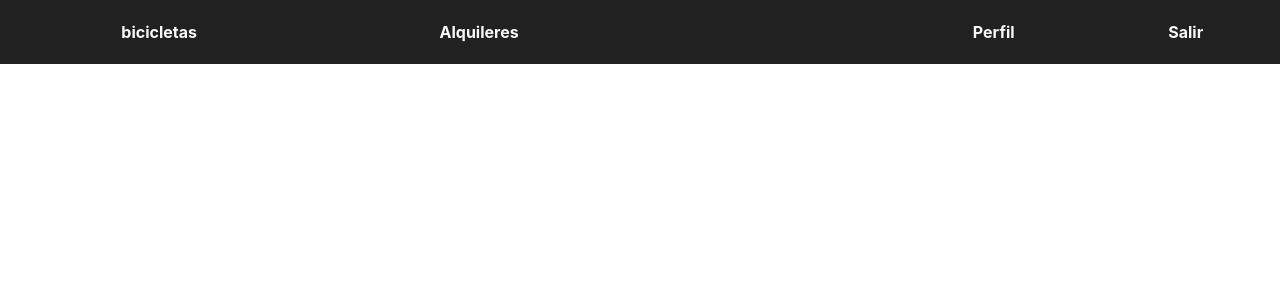
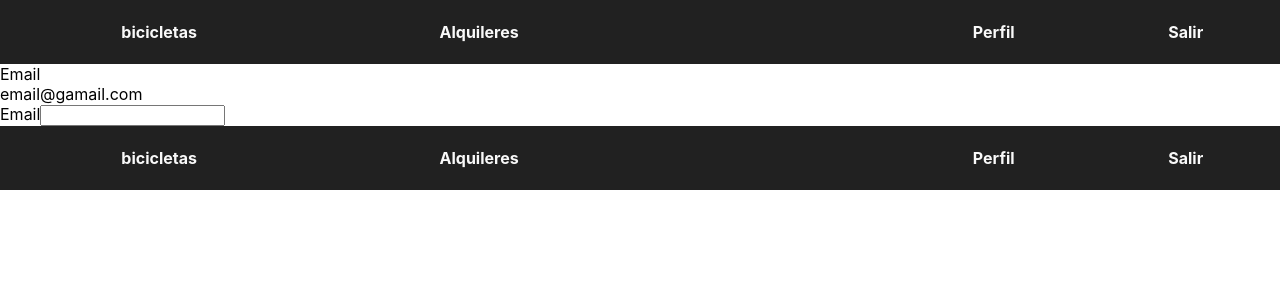
Before and after one commit to kokis128/bicicletas-front, a React (Create React App) app: page /perfil in a window 1280 px wide. Shown: the top 300 px of the page. Built offline with nearby package versions, Linux system fonts and the light colour scheme.

Commit message:
add form

```diff
--- a/src/pages/perfil/perfil.js
+++ b/src/pages/perfil/perfil.js
@@ -1,5 +1,6 @@
 import {React} from 'react';
 import "./perfil.css";
+import NavBar from '../../components/navbar/navbar';
 
 
 function Perfil(){
@@ -8,7 +9,23 @@ function Perfil(){
     return(
         <div className="main">
 
+      <NavBar />
 
+      <form onSubmit={console.log("Contraseña actualizada")}></form>
+      <div className='div-form'>
+        <label>Email</label>
+        <div>email@gamail.com</div>
+
+
+      </div>
+      <div className='div-form'>
+
+      <label>Email</label>
+
+      <input className='input-form'/>
+
+
+      </div>
 
         </div>
     );
```
